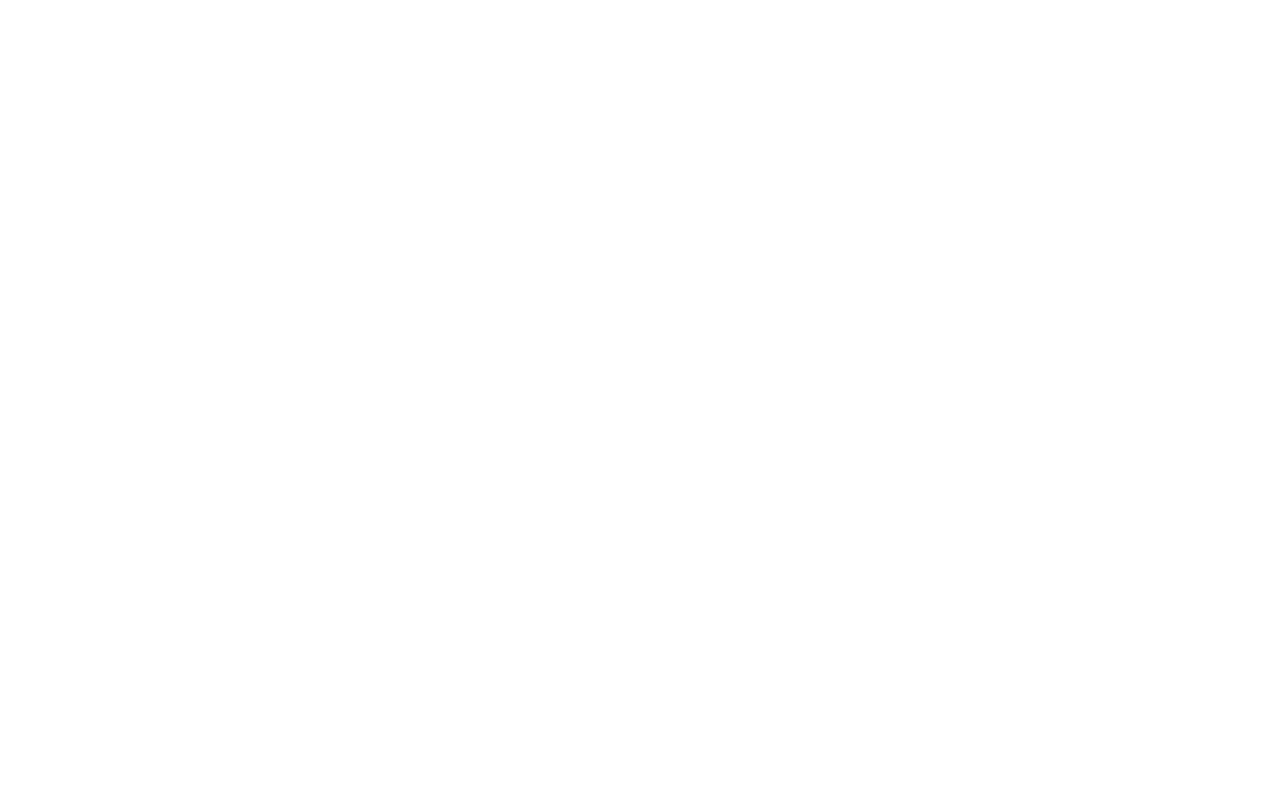
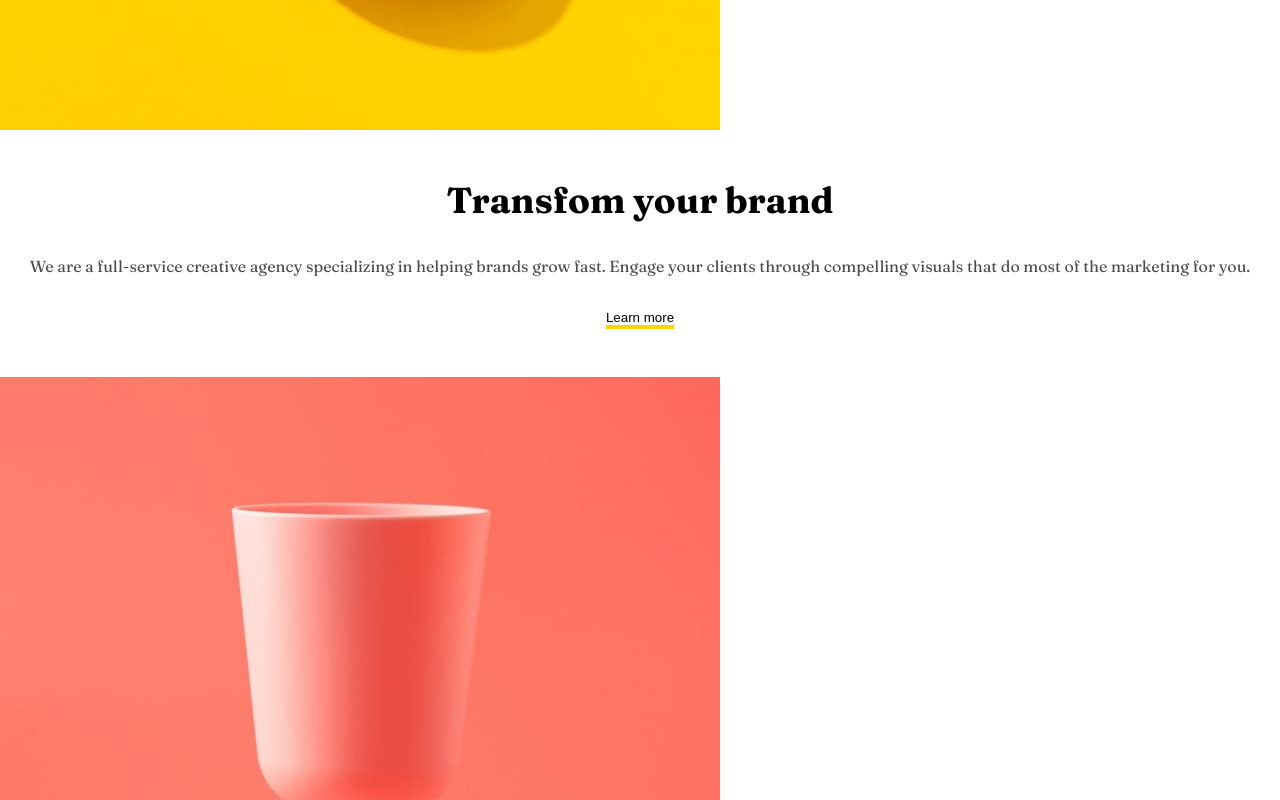
Before and after one commit to Medido1/Frontend-Mentor-Sunnyside-agency-landing-page, a React (Vite) app: page / in a window 1280 px wide. Shown: the part 1020-1820 px from the top of the page. Before the commit the page ends 800 px from the top, so only its background shows below. Built offline with nearby package versions, Linux system fonts and the light colour scheme.

Commit message:
Create Main and benefits components
  create main components which will have the main content of the document
  and benefits components in the main

```diff
--- a/src/App.jsx
+++ b/src/App.jsx
@@ -1,8 +1,12 @@
 import React from 'react';
 import Header from './components/Header';
+import Main from './components/Main';
 
 export default function App() {
   return (
-    <Header />
+    <>
+      <Header />
+      <Main />
+    </>
   )
 };
--- /dev/null
+++ b/src/components/Benefits.jsx
@@ -0,0 +1,28 @@
+import React, { useState } from 'react';
+import benefitArr from '../data/benefitsData';
+import '../styles/benefits.css';
+
+export default function Benefits() {
+  return (
+    <ul className="benefits">
+      {benefitArr.map((benefit) => (
+        <li key={benefit.id}>
+          <img
+            src={window.innerWidth < 768 ? benefit.srcMobile : benefit.srcDestop}
+            alt={benefit.alt}
+            className="benefit_img"
+          />
+          <div className="benefit_content">
+            <h2>{benefit.title}</h2>
+            <p>{benefit.description}</p>
+            <button className="btn btn_more"
+              style={{ borderBottom: benefit.color }}
+            >
+              Learn more
+            </button>
+          </div>
+        </li>
+      ))}
+    </ul>
+  );
+}
--- /dev/null
+++ b/src/components/Main.jsx
@@ -0,0 +1,10 @@
+import React from 'react';
+import Benefits from './Benefits';
+
+export default function Main() {
+  return (
+    <main className="main">
+      <Benefits />
+    </main>
+  );
+}
--- /dev/null
+++ b/src/data/benefitsData.js
@@ -0,0 +1,30 @@
+import transform from '../assets/images/mobile/image-transform.jpg';
+import transformDesk from '../assets/images/desktop/image-transform.jpg';
+import standOut from '../assets/images/mobile/image-stand-out.jpg';
+import standOutDesk from '../assets/images/desktop/image-stand-out.jpg';
+
+const benefitArr = [
+  {
+    id: 1,
+    srcMobile: transform,
+    srcDestop: transformDesk,
+    alt: 'egg',
+    title: 'Transfom your brand',
+    description: `We are a full-service creative agency specializing in helping brands grow fast.
+    Engage your clients through compelling visuals that do most of the marketing for you.`,
+    color: '4px solid hsl(51, 100%, 49%)',
+  },
+  {
+    id: 2,
+    srcMobile: standOut,
+    srcDestop: standOutDesk,
+    alt: 'rose cup',
+    title: 'Stand out to the right audience',
+    description: `Using a collaborative formula of designers,
+    researchers, photographers, videographers, and copywriters, we’ll build and extend your
+     brand in digital places.`,
+    color: '4px solid hsl(7, 99%, 70%)',
+  },
+];
+
+export default benefitArr;
--- /dev/null
+++ b/src/styles/benefits.css
@@ -0,0 +1,22 @@
+.benefits {
+  font-family: var(--fraunces_font);
+}
+
+.benefit_content {
+  padding: 3rem 1.5rem;
+  text-align: center;
+  display: flex;
+  flex-direction: column;
+  align-items: center;
+  gap: 2rem;
+}
+
+.benefit_content h2 {
+  font-size: 2.25rem;
+}
+
+.benefit_content p,
+.service p {
+  line-height: 1.5;
+  opacity: 70%;
+}
```
